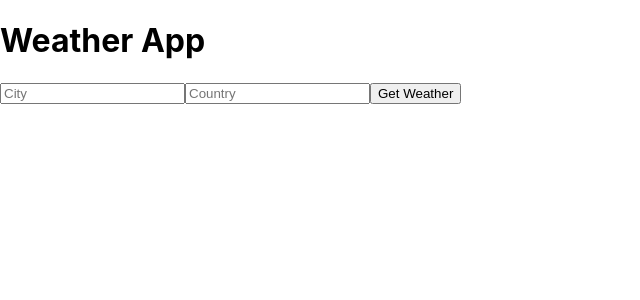
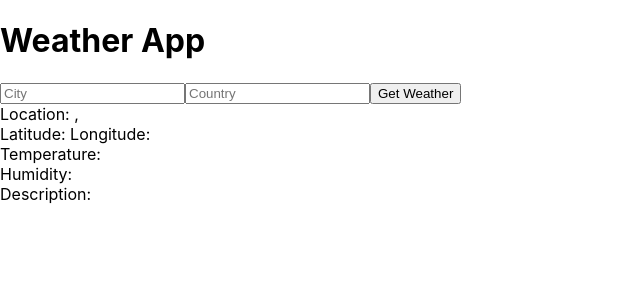
Before and after one commit to alsonshareef/weather-app, a React (Create React App) app: page / in a window 1280 px wide. Shown: the top 300 px of the page, without its empty margins (0-640 px from the left). Built offline with nearby package versions, Linux system fonts and the light colour scheme.

Commit message:
Passed response data as props to Weather component and displayed weather data on UI

```diff
--- a/src/App.js
+++ b/src/App.js
@@ -6,7 +6,11 @@ import Weather from './components/Weather';
 const API_KEY = '771a87d97e2ea9428a4f954571bba7bd';
 
 export default class App extends Component {
+  // Initial state
   state = {
+    latitude: null,
+    longitude: null,
+    coordinates: null,
     temperature: null,
     city: null,
     country: null,
@@ -16,21 +20,27 @@ export default class App extends Component {
   }
 
   getData = async (e) => {
-    e.preventDefault(); // Prevents full page refresh so data successfully appears
+    // Prevents full page refresh so data successfully appears
+    e.preventDefault();
+
+    // Set input values to variables
     const city = e.target.elements.city.value;
     const country = e.target.elements.country.value;
 
+    // Filter fetch request URL based on input values and logs response data
     const data = await fetch(`https://api.openweathermap.org/data/2.5/weather?q=${city},${country}&appid=${API_KEY}`).then(response => response.json());
     console.log(data);
 
+    // Change initial state props to the response data
     this.setState({
+      latitude: data.coord.lat,
+      longitude: data.coord.lon,
       temperature: data.main.temp,
       city: data.name,
       country: data.sys.country,
       humidity: data.main.humidity,
       description: data.weather[0].description
     })
-
   }
 
   render() {
@@ -38,7 +48,16 @@ export default class App extends Component {
       <div>
         <Titles />
         <Form getData={this.getData}/>
-        <Weather />
+        <Weather
+          latitude={this.state.latitude}
+          longitude={this.state.longitude}
+          coordinates={this.state.coordinates}
+          temperature={this.state.temperature}
+          city={this.state.city}
+          country={this.state.country}
+          humidity={this.state.humidity}
+          description={this.state.description}
+        />
       </div>
     )
   }
--- a/src/components/Weather.js
+++ b/src/components/Weather.js
@@ -4,7 +4,11 @@ export default class Weather extends Component {
   render() {
     return (
       <div>
-
+        <div>Location: {this.props.city}, {this.props.country}</div>
+        <div>Latitude: {this.props.latitude}  Longitude: {this.props.longitude}</div>
+        <div>Temperature: {this.props.temperature}</div>
+        <div>Humidity: {this.props.humidity}</div>
+        <div>Description: {this.props.description}</div>
       </div>
     )
   }
```
